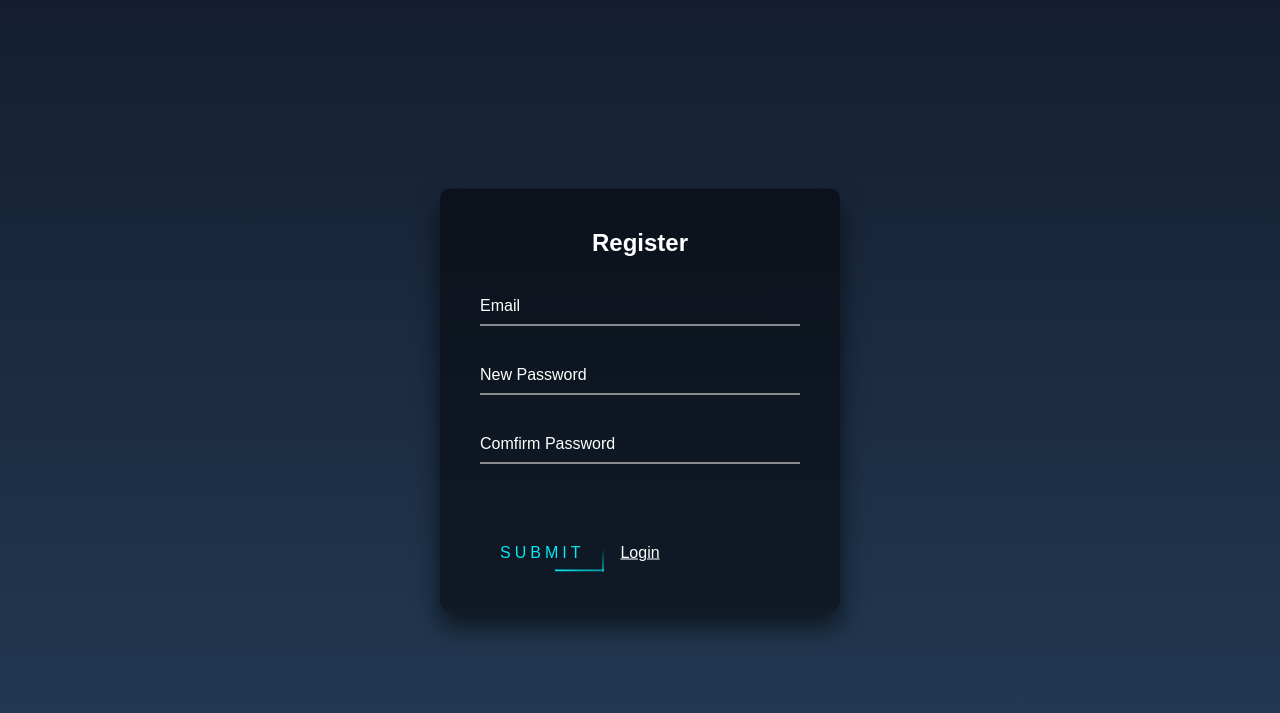
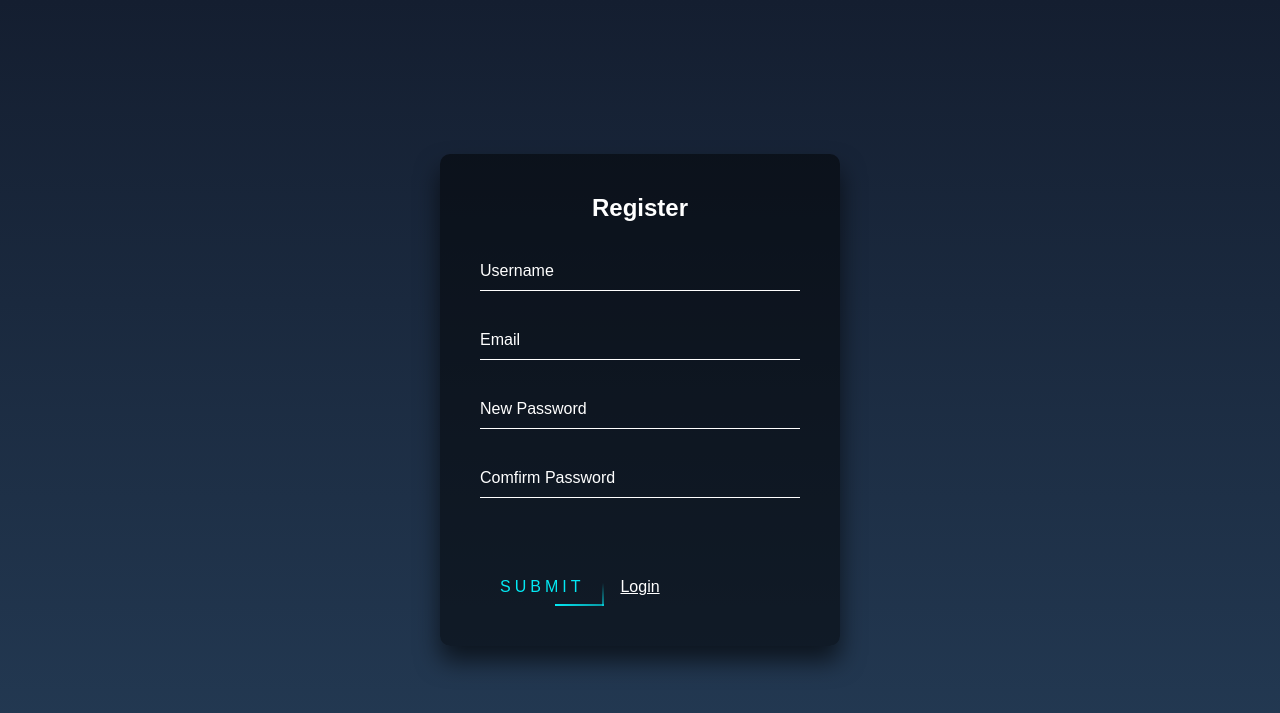
Before and after one commit to Anass-Dr/Wiki, a PHP site: page /Views/register.php in a window 1280 px wide. Shown: the top 713 px of the page. Run offline with PHP 8.4, Linux system fonts and the light colour scheme.

Commit message:
username input added in registration

```diff
--- a/Views/register.php
+++ b/Views/register.php
@@ -12,6 +12,10 @@
   <div id="register" class="login-box">
     <h2>Register</h2>
     <form>
+      <div class="user-box">
+        <input id="username" type="text" required onkeyup="inputClicked(event)" />
+        <label>Username</label>
+      </div>
       <div class="user-box">
         <input id="email" type="email" autocomplete="off" required onkeyup="inputClicked(event)" />
         <label>Email</label>
```
Also changed, not shown: public/assets/js/authentification.js.
